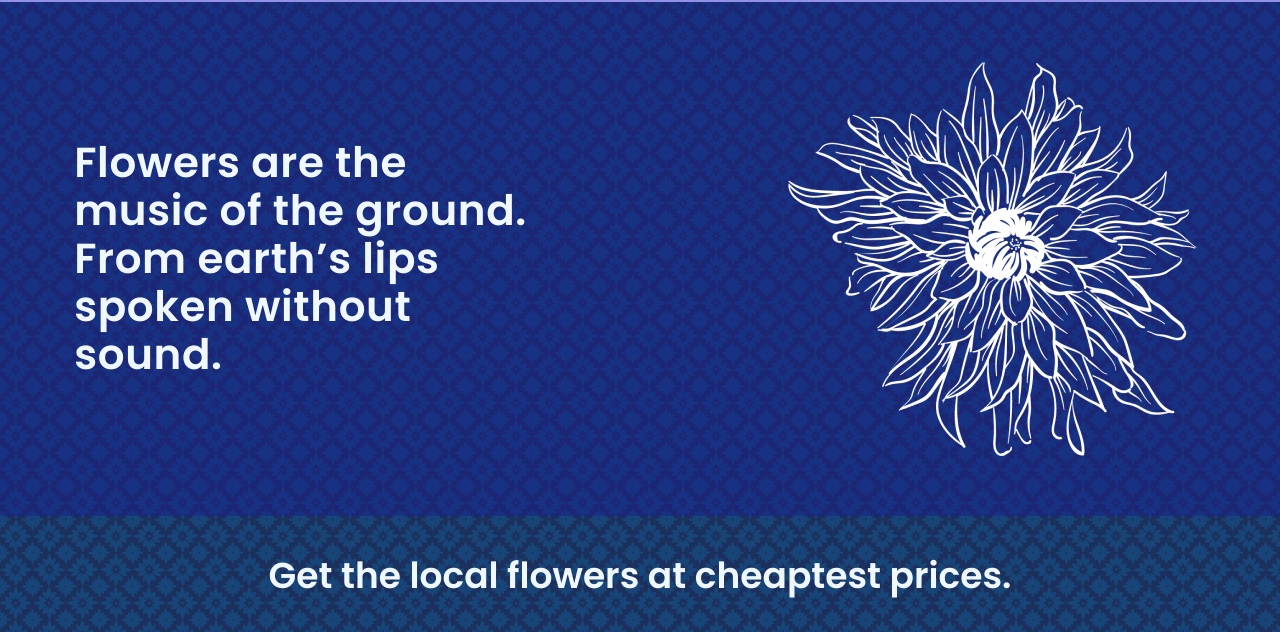
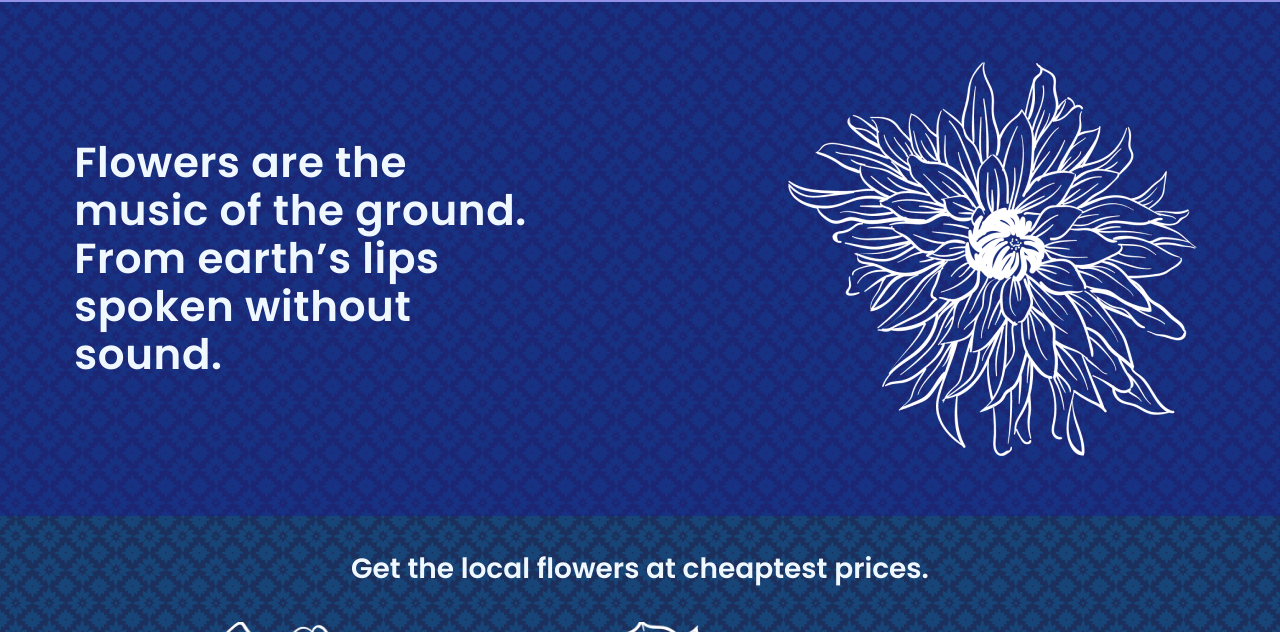
Before and after one commit to tushgaurav/FlowerInc, a plain HTML site: page index.html in a window 1280 px wide. Shown: the part 97-729 px from the top of the page. Drawn offline with Linux system fonts and the light colour scheme.

Commit message:
changed the font size of info text

```diff
--- a/index.html
+++ b/index.html
@@ -29,7 +29,7 @@
       </section>
     </main>
     <section class="info-area">
-      <p>Get the local flowers at cheaptest prices.</p>
+      <p class="info-txt">Get the local flowers at cheaptest prices.</p>
       <div class="img-section">
         <img src="/img/flower1.png" alt="" class="image" />
         <img src="/img/flower2.png" alt="" class="image" />
--- a/style.css
+++ b/style.css
@@ -91,6 +91,10 @@
   gap: 4rem;
 }
 
+.info-txt {
+  font-size: 28px;
+}
+
 .image {
   height: 20rem;
 }
```
